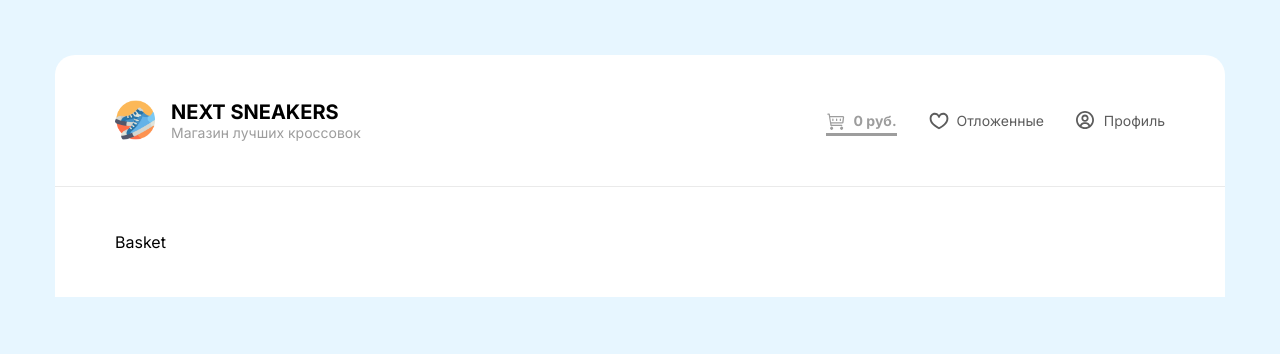
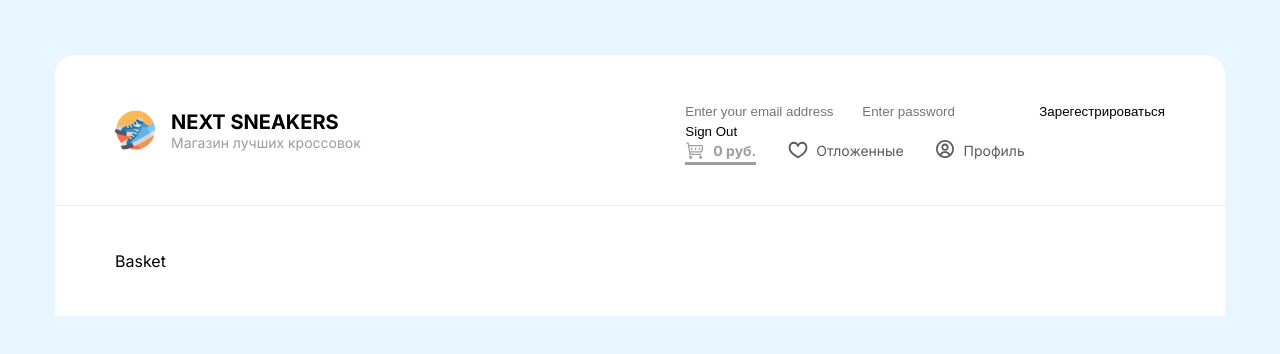
Before and after one commit to ZooMbix-hub/Next-Sneakers, a Next.js app: page /basket in a window 1280 px wide. Shown: the top 354 px of the page. Built offline with nearby package versions, Linux system fonts and the light colour scheme; no server answers.

Commit message:
feat: добавление auth

```diff
--- /dev/null
+++ b/app/api/auth/[...nextauth]/route.ts
@@ -0,0 +1,3 @@
+import { handlers } from '@/app/lib/auth';
+
+export const { GET, POST } = handlers;
--- a/app/layout.tsx
+++ b/app/layout.tsx
@@ -1,19 +1,25 @@
 import { Inter } from 'next/font/google';
 import { PublicLayout } from '@/src/app/layouts/PublicLayout/PublicLayout';
 import './globals.css';
+import { SessionProvider } from 'next-auth/react';
+import { auth } from './lib/auth';
 
 const inter = Inter({subsets: ['latin']});
-export default function RootLayout({
+export default async function RootLayout({
   children,
 }: Readonly<{
   children: React.ReactNode;
 }>) {
+  const session = await auth();
+
   return (
     <html lang="en">
       <body className={inter.className}>
-        <PublicLayout>
-          {children}
-        </PublicLayout>
+        <SessionProvider session={session}>
+          <PublicLayout>
+            {children}
+          </PublicLayout>
+        </SessionProvider>
       </body>
     </html>
   );
--- /dev/null
+++ b/app/lib/actions.ts
@@ -0,0 +1,34 @@
+'use server';
+
+import { AuthError } from 'next-auth';
+import { signIn, signOut } from './auth';
+
+export async function authenticate(
+  prevState: string | undefined,
+  formData: FormData,
+) {
+  try {
+    const email = formData.get('email');
+    const password = formData.get('password');
+
+    await signIn('credentials', {
+      email,
+      password,
+      redirect: false
+    });
+  } catch (error) {
+    if (error instanceof AuthError) {
+      switch (error.type) {
+      case 'CredentialsSignin':
+        return 'Invalid credentials.';
+      default:
+        return 'Something went wrong.';
+      }
+    }
+    throw error;
+  }
+}
+
+export async function signOutFunc() {
+  await signOut({ redirect: false });
+}
--- /dev/null
+++ b/app/lib/auth.config.ts
@@ -0,0 +1,26 @@
+import type { NextAuthConfig } from 'next-auth';
+
+export const authConfig = {
+  pages: {
+    signIn: '/',
+  },
+  session: {
+    maxAge: 3600
+  },
+  callbacks: {
+    authorized({ auth, request: { nextUrl } }) {
+      const isLoggedIn = !!auth?.user;
+      const isOnDashboard = nextUrl.pathname.startsWith('/basket');
+
+      if (isOnDashboard) {
+        if (isLoggedIn) return true;
+
+        return false;
+      } else if (isLoggedIn) {
+        return /* Response.redirect(new URL('/basket', nextUrl)) */;
+      }
+      return true;
+    },
+  },
+  providers: []
+} satisfies NextAuthConfig;
--- /dev/null
+++ b/app/lib/auth.ts
@@ -0,0 +1,68 @@
+import NextAuth from 'next-auth';
+import Credentials from 'next-auth/providers/credentials';
+import { z, ZodError } from 'zod';
+import { authConfig } from './auth.config';
+import { db } from './db';
+
+export async function getUser(email: string) {
+  try {
+    const { rows } = await db.query(
+      'SELECT * FROM users WHERE email = $1',
+      [email]
+    );
+
+    return rows[0];
+  } catch (error: unknown) {
+    console.error('Error executing query:', error);
+    return null;
+  }
+}
+
+export const { auth, signIn, signOut, handlers } = NextAuth({
+  ...authConfig,
+  providers: [
+    Credentials({
+      credentials: {
+        email: { label: 'Email', type: 'email' },
+        password: { label: 'Password', type: 'password' },
+      },
+      async authorize(credentials) {
+        try {
+          if (!credentials.email || !credentials.password) {
+            throw new Error('Email и пароль обязательны');
+          }
+
+          const parsedCredentials = z
+            .object({
+              email: z.string().email(),
+              password: z.string().min(6)
+            })
+            .safeParse(credentials);
+
+          if (parsedCredentials.success) {
+            const { email, password } = parsedCredentials.data;
+            const user = await getUser(email);
+
+            if (!user) {
+              throw new Error('Неверный ввод данных');
+            }
+
+            /* const isPasswordValid = await bcryptjs.compare(password, user.password);
+
+            if (!isPasswordValid) {
+              throw new Error('Неверный ввод данных');
+            } */
+
+            return user;
+          }
+
+          console.log('Invalid credentials');
+        } catch (error) {
+          if (error instanceof ZodError) return null;
+
+          return null;
+        }
+      },
+    }),
+  ],
+});
--- a/package.json
+++ b/package.json
@@ -15,7 +15,10 @@
     "react": "19.1.0",
     "react-dom": "19.1.0",
     "redis": "5.8.0",
-    "typescript": "5"
+    "typescript": "5",
+    "bcryptjs": "3.0.2",
+    "next-auth": "5.0.0-beta.29",
+    "zod": "4.0.17"
   },
   "devDependencies": {
     "@eslint/eslintrc": "3",
--- a/src/app/layouts/PublicLayout/ui/Navigation/Navigation.tsx
+++ b/src/app/layouts/PublicLayout/ui/Navigation/Navigation.tsx
@@ -7,12 +7,49 @@ import { Icon } from '@/src/assets';
 import { ROUTES } from '@/src/shared/routes';
 import { Typography } from '@/src/shared/ui/Typography';
 import s from './Navigation.module.css';
+import { useActionState } from 'react';
+import { authenticate, signOutFunc } from '@/app/lib/actions';
+import { useSession } from 'next-auth/react';
 
 export function Navigation() {
   const pathname = usePathname();
+  const [errorMessage, formAction, isPending] = useActionState(
+    authenticate,
+    undefined,
+  );
+  const {data, status, update} = useSession();
+
+  console.log(data, status, update);
 
   return (
     <nav>
+      <form action={formAction}>
+        <input
+          className="peer block w-full rounded-md border border-gray-200 py-[9px] pl-10 text-sm outline-2 placeholder:text-gray-500"
+          id="email"
+          type="email"
+          name="email"
+          placeholder="Enter your email address"
+          required
+        />
+        <input
+          className="peer block w-full rounded-md border border-gray-200 py-[9px] pl-10 text-sm outline-2 placeholder:text-gray-500"
+          id="password"
+          type="password"
+          name="password"
+          placeholder="Enter password"
+          required
+          minLength={6}
+        />
+        <button className="mt-4 w-full" aria-disabled={isPending}>
+          Зарегестрироваться
+        </button>
+      </form>
+      <form action={signOutFunc}>
+        <button>
+         Sign Out
+        </button>
+      </form>
       <ul className={s.linkContainer}>
         <li>
           <Link className={cn(s.link, {[s.active]: pathname === ROUTES.basket})} href={ROUTES.basket}>
```
Also changed, not shown: src/middleware.ts (added, +8 -0 lines).
